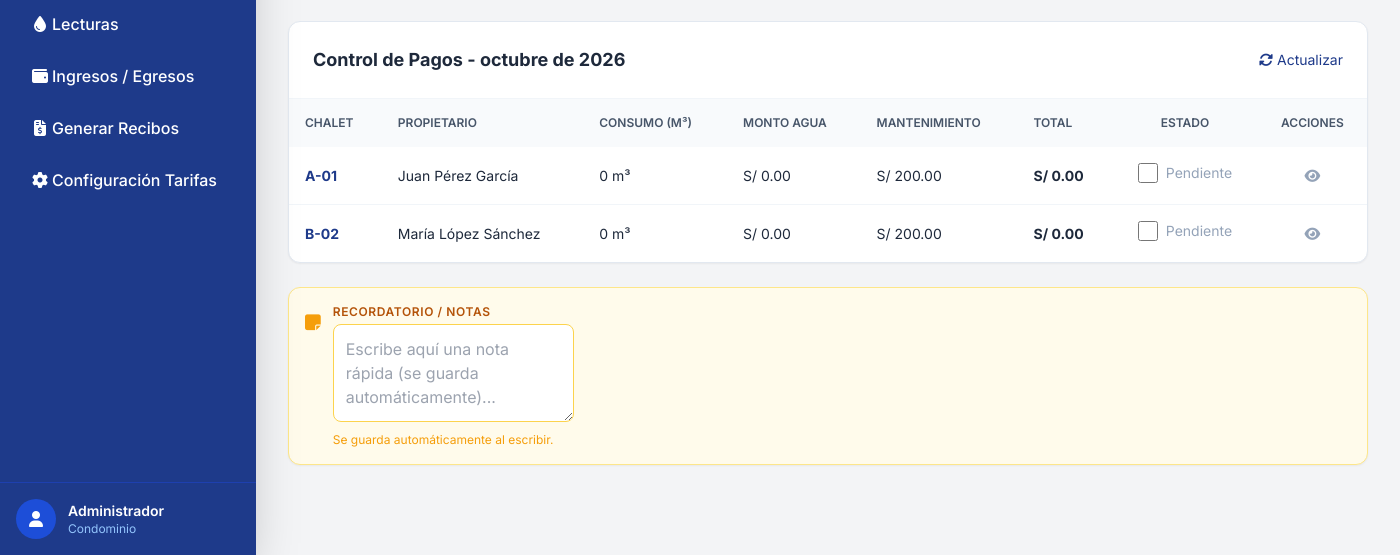
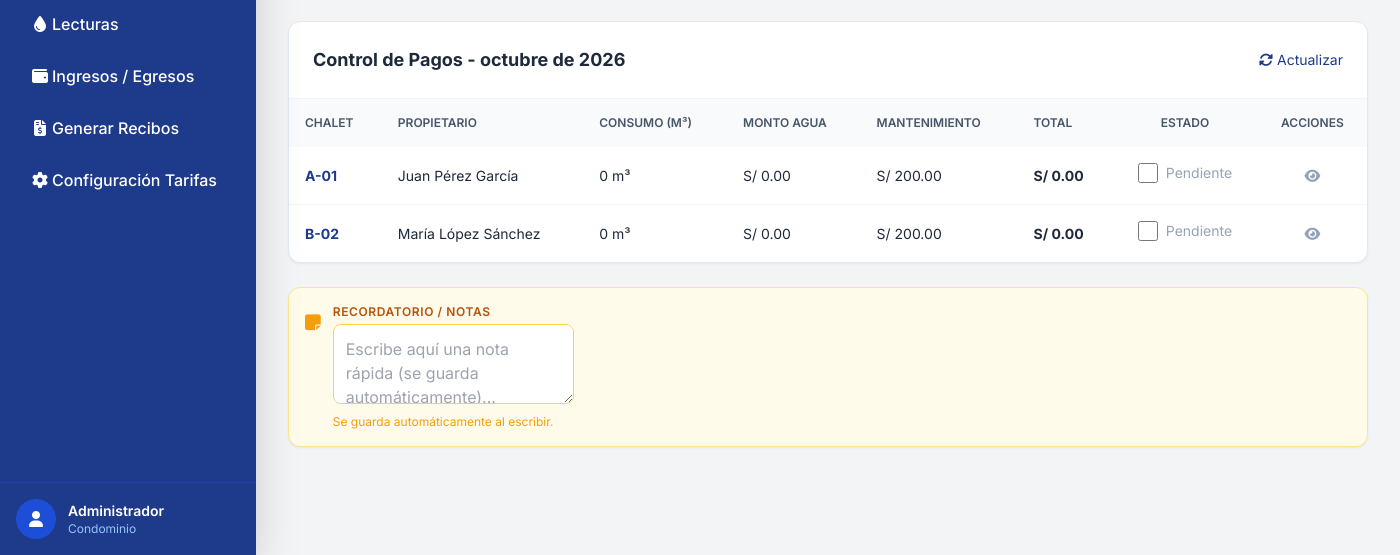
Before and after one commit to fvaleradeveloper/esquelas-pagos, an Electron app: page index.html in a window 1400 px wide. Shown: the part 245-800 px from the top of the page. Drawn offline with nearby package versions, Linux system fonts and the light colour scheme; some packages are replaced by stand-ins of ours; a script that the page names is missing.

Commit message:
Initial commit: Esquelas de Pago - version web para Vercel

```diff
--- a/index.html
+++ b/index.html
@@ -243,7 +243,7 @@
                         </div>
                         <div>
                             <label class="block text-xs font-semibold text-amber-700 uppercase tracking-wider mb-1">Recordatorio / notas</label>
-                            <textarea id="notaRecordatorio" rows="3" class="w-full p-3 border border-amber-300 rounded-lg bg-white text-slate-800 focus:ring-2 focus:ring-amber-400 focus:outline-none resize-xy" placeholder="Escribe aquí una nota rápida (se guarda automáticamente)..."></textarea>
+                            <textarea id="notaRecordatorio" class="p-3 border border-amber-300 rounded-lg bg-white text-slate-800 focus:ring-2 focus:ring-amber-400 focus:outline-none resize-xy min-h-[80px] min-w-[200px]" placeholder="Escribe aquí una nota rápida (se guarda automáticamente)..."></textarea>
                             <p class="text-xs text-amber-500 mt-1">Se guarda automáticamente al escribir.</p>
                         </div>
                     </div>
```
